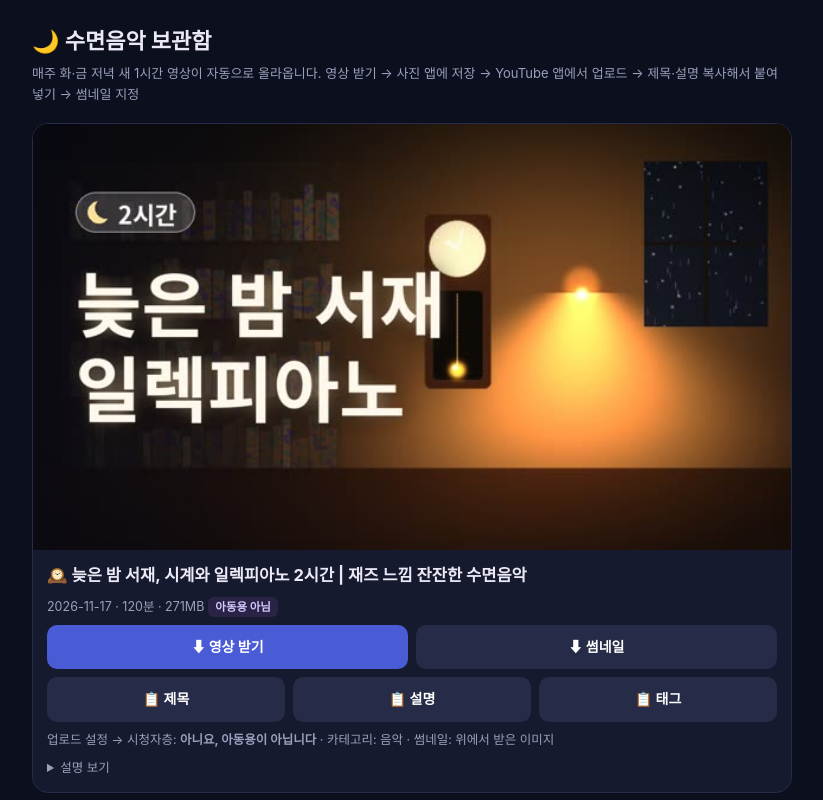
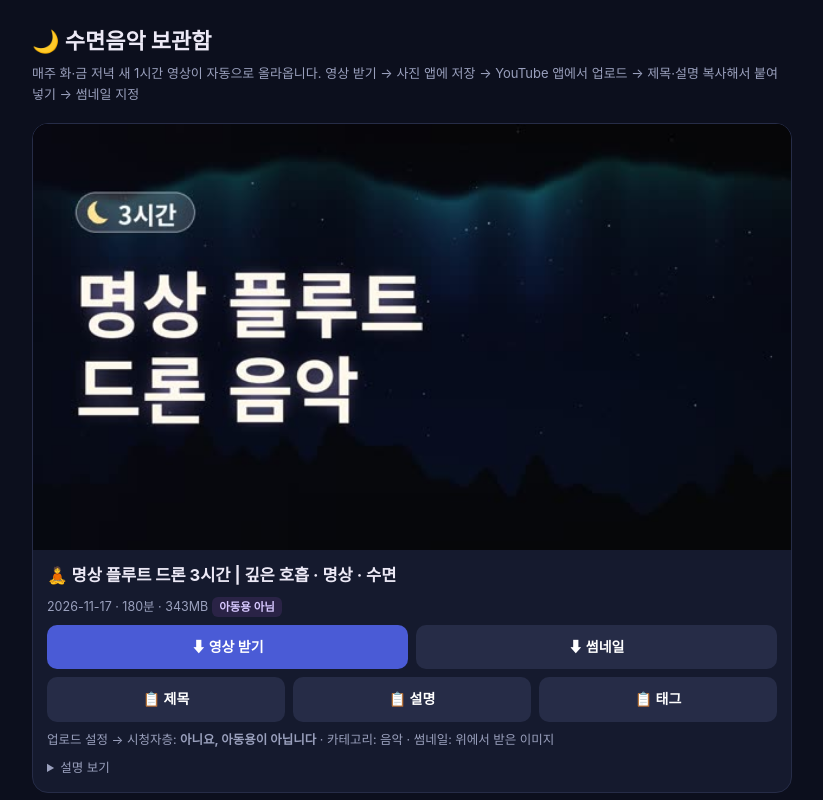
Before and after one commit to yunsub2002/yscomslip, a plain HTML site: page index.html in a window 1280 px wide. Shown: the top 800 px of the page, without its empty margins (228-1051 px from the left). Drawn offline with Linux system fonts and the light colour scheme.

Commit message:
수면음악 1편 추가 (2026-11-17)

```diff
--- a/index.html
+++ b/index.html
@@ -8,12 +8,32 @@ h1{font-size:22px;margin:6px 0 4px}p.s{color:var(--mut);margin:0 0 18px;font-siz
 .r{display:flex;gap:8px;flex-wrap:wrap}.r a,.r button{flex:1;min-width:96px;text-align:center;font:inherit;font-weight:700;font-size:14px;color:#fff;background:#4a5bd6;border:0;border-radius:10px;padding:11px;text-decoration:none;cursor:pointer}
 .r a.t,.r button{background:#262c47}details{font-size:12.5px;color:var(--mut)}details pre{white-space:pre-wrap;font:inherit;background:#0a0d18;padding:10px;border-radius:8px}
 </style></head><body><main><h1>🌙 수면음악 보관함</h1><p class="s">매주 화·금 저녁 새 1시간 영상이 자동으로 올라옵니다. 영상 받기 → 사진 앱에 저장 → YouTube 앱에서 업로드 → 제목·설명 복사해서 붙여 넣기 → 썸네일 지정</p>
+<div class="v"><img src="thumbs/flute_meditation_111719590_thumb.jpg" alt="" loading="lazy"><div class="b"><h2>🧘 명상 플루트 드론 3시간 | 깊은 호흡 · 명상 · 수면</h2>
+<div class="m">2026-11-17 · 180분 · 343MB<span class="k">아동용 아님</span></div>
+<div class="r"><a href="https://github.com/yunsub2002/yscomslip/releases/download/sleep-20261117-1959/flute_meditation_111719590.mp4">⬇ 영상 받기</a><a class="t" href="https://github.com/yunsub2002/yscomslip/releases/download/sleep-20261117-1959/flute_meditation_111719590_thumb.jpg">⬇ 썸네일</a></div>
+<div class="r"><button data-c="t0">📋 제목</button><button data-c="d0">📋 설명</button><button data-c="g0">📋 태그</button></div>
+<div class="m">업로드 설정 → 시청자층: <b>아니요, 아동용이 아닙니다</b> · 카테고리: 음악 · 썸네일: 위에서 받은 이미지</div>
+<span id="t0" hidden>🧘 명상 플루트 드론 3시간 | 깊은 호흡 · 명상 · 수면</span><span id="g0" hidden>명상음악, 플루트, 드론 음악, 수면음악, 요가음악, 싱잉볼, 핸드팬, meditation music, deep sleep, 마음 안정</span><details><summary>설명 보기</summary><pre id="d0">낮게 깔린 현악 드론 위로 플루트·핸드팬·싱잉볼이 박자 없이 천천히 노래합니다. 명상과 깊은 잠을 위한 음악이에요.
+
+🌙 3시간 동안 끊김 없이 이어지고, 시작은 천천히 커지고 마지막 1분은 소리가 서서히 작아져 잠을 깨우지 않아요.
+🎧 1분 30초마다 장면이 천천히 바뀌고, 그 장면의 소리도 함께 바뀝니다: 오로라(바람) → 달빛 시냇물(시냇물·귀뚜라미) → 달빛 대숲(대나무 부딪힘·바람) → 밤하늘(바람·귀뚜라미)
+🎼 이번 영상의 곡: 새로 작곡한 곡 54곡 — 플루트 레 리디안 앰비언트 (박자 없음), 핸드팬 파 도리안 4/4박자 ♩=45, 싱잉볼 도 도리안 앰비언트 (박자 없음) 등
+🎻 악기: 플루트 · 핸드팬 · 싱잉볼
+💤 화면 밝기를 낮추고, 볼륨은 작게 틀어 주세요.
+
+━━━━━━━━━━
+🎵 음원·영상 안내
+이 영상의 음악, 자연의 소리, 배경 영상은 모두 이 채널에서 직접 프로그램으로 작곡·합성·제작한 창작물입니다. 외부 음원이나 샘플, 스톡 영상을 사용하지 않았습니다.
+
+🔔 매주 화요일·금요일 저녁, 새 수면음악이 올라옵니다. 구독하고 함께 푹 자요.
+
+#명상음악 #플루트 #드론음악 #수면음악 #요가음악 #싱잉볼 #핸드팬 #meditationmusic</pre></details></div></div>
 <div class="v"><img src="thumbs/clock_epiano_111711480_thumb.jpg" alt="" loading="lazy"><div class="b"><h2>🕰️ 늦은 밤 서재, 시계와 일렉피아노 2시간 | 재즈 느낌 잔잔한 수면음악</h2>
 <div class="m">2026-11-17 · 120분 · 271MB<span class="k">아동용 아님</span></div>
 <div class="r"><a href="https://github.com/yunsub2002/yscomslip/releases/download/sleep-20261117-1148/clock_epiano_111711480.mp4">⬇ 영상 받기</a><a class="t" href="https://github.com/yunsub2002/yscomslip/releases/download/sleep-20261117-1148/clock_epiano_111711480_thumb.jpg">⬇ 썸네일</a></div>
-<div class="r"><button data-c="t0">📋 제목</button><button data-c="d0">📋 설명</button><button data-c="g0">📋 태그</button></div>
+<div class="r"><button data-c="t1">📋 제목</button><button data-c="d1">📋 설명</button><button data-c="g1">📋 태그</button></div>
 <div class="m">업로드 설정 → 시청자층: <b>아니요, 아동용이 아닙니다</b> · 카테고리: 음악 · 썸네일: 위에서 받은 이미지</div>
-<span id="t0" hidden>🕰️ 늦은 밤 서재, 시계와 일렉피아노 2시간 | 재즈 느낌 잔잔한 수면음악</span><span id="g0" hidden>일렉피아노, 재즈 수면음악, 시계 소리, 수면음악, 힐링음악, lofi, asmr, jazz sleep, 잠 잘오는 음악, 늦은 밤</span><details><summary>설명 보기</summary><pre id="d0">똑딱이는 괘종시계, 가끔 책장 넘기는 소리, 따뜻한 일렉피아노와 비브라폰. 늦은 밤 스탠드 하나 켜 둔 서재에서 잠드는 느낌이에요.
+<span id="t1" hidden>🕰️ 늦은 밤 서재, 시계와 일렉피아노 2시간 | 재즈 느낌 잔잔한 수면음악</span><span id="g1" hidden>일렉피아노, 재즈 수면음악, 시계 소리, 수면음악, 힐링음악, lofi, asmr, jazz sleep, 잠 잘오는 음악, 늦은 밤</span><details><summary>설명 보기</summary><pre id="d1">똑딱이는 괘종시계, 가끔 책장 넘기는 소리, 따뜻한 일렉피아노와 비브라폰. 늦은 밤 스탠드 하나 켜 둔 서재에서 잠드는 느낌이에요.
 
 🌙 2시간 동안 끊김 없이 이어지고, 시작은 천천히 커지고 마지막 1분은 소리가 서서히 작아져 잠을 깨우지 않아요.
 🎧 1분 30초마다 장면이 천천히 바뀌고, 그 장면의 소리도 함께 바뀝니다: 늦은 밤 서재(책장 넘김·괘종시계) → 촛불(장작) → 비 오는 창(빗소리) → 눈 오는 창가(바람·장작)
@@ -31,9 +51,9 @@ h1{font-size:22px;margin:6px 0 4px}p.s{color:var(--mut);margin:0 0 18px;font-siz
 <div class="v"><img src="thumbs/rain_lullaby_111411530_thumb.jpg" alt="" loading="lazy"><div class="b"><h2>🌧️ 처마 빗소리 오르골 자장가 3시간 | 아기 잠 잘 오는 음악 · 수면음악 Vol.3</h2>
 <div class="m">2026-11-14 · 180분 · 425MB<span class="k">아동용으로 설정</span></div>
 <div class="r"><a href="https://github.com/yunsub2002/yscomslip/releases/download/sleep-20261114-1153/rain_lullaby_111411530.mp4">⬇ 영상 받기</a><a class="t" href="https://github.com/yunsub2002/yscomslip/releases/download/sleep-20261114-1153/rain_lullaby_111411530_thumb.jpg">⬇ 썸네일</a></div>
-<div class="r"><button data-c="t1">📋 제목</button><button data-c="d1">📋 설명</button><button data-c="g1">📋 태그</button></div>
+<div class="r"><button data-c="t2">📋 제목</button><button data-c="d2">📋 설명</button><button data-c="g2">📋 태그</button></div>
 <div class="m">업로드 설정 → 시청자층: <b>예, 아동용입니다</b> · 카테고리: 음악 · 썸네일: 위에서 받은 이미지</div>
-<span id="t1" hidden>🌧️ 처마 빗소리 오르골 자장가 3시간 | 아기 잠 잘 오는 음악 · 수면음악 Vol.3</span><span id="g1" hidden>빗소리 자장가, 오르골 자장가, 아기 수면음악, 자장가, 빗소리, 수면음악, 잠 잘오는 음악, 아기 잠재우기, lullaby, rain sounds</span><details><summary>설명 보기</summary><pre id="d1">처마 끝에서 똑똑 떨어지는 빗방울 소리 위로, 매번 새로 작곡한 오르골과 하프 자장가가 천천히 흘러갑니다.
+<span id="t2" hidden>🌧️ 처마 빗소리 오르골 자장가 3시간 | 아기 잠 잘 오는 음악 · 수면음악 Vol.3</span><span id="g2" hidden>빗소리 자장가, 오르골 자장가, 아기 수면음악, 자장가, 빗소리, 수면음악, 잠 잘오는 음악, 아기 잠재우기, lullaby, rain sounds</span><details><summary>설명 보기</summary><pre id="d2">처마 끝에서 똑똑 떨어지는 빗방울 소리 위로, 매번 새로 작곡한 오르골과 하프 자장가가 천천히 흘러갑니다.
 
 🌙 3시간 동안 끊김 없이 이어지고, 시작은 천천히 커지고 마지막 1분은 소리가 서서히 작아져 잠을 깨우지 않아요.
 🎼 이번 영상의 곡: 새로 작곡한 곡 66곡 — 오르골 라 장조 3/4박자 ♩=60, 하프 레 장조 4/4박자 ♩=54, 오르골 미 장조 3/4박자 ♩=55 등
@@ -50,9 +70,9 @@ h1{font-size:22px;margin:6px 0 4px}p.s{color:var(--mut);margin:0 0 18px;font-siz
 <div class="v"><img src="thumbs/rain_lullaby_111319590_thumb.jpg" alt="" loading="lazy"><div class="b"><h2>🌧️ 빗소리 오르골 자장가 2시간 | 아기 잠 잘 오는 음악 · 수면음악 Vol.2</h2>
 <div class="m">2026-11-13 · 120분 · 781MB<span class="k">아동용으로 설정</span></div>
 <div class="r"><a href="https://github.com/yunsub2002/yscomslip/releases/download/sleep-20261113-1959/rain_lullaby_111319590.mp4">⬇ 영상 받기</a><a class="t" href="https://github.com/yunsub2002/yscomslip/releases/download/sleep-20261113-1959/rain_lullaby_111319590_thumb.jpg">⬇ 썸네일</a></div>
-<div class="r"><button data-c="t2">📋 제목</button><button data-c="d2">📋 설명</button><button data-c="g2">📋 태그</button></div>
+<div class="r"><button data-c="t3">📋 제목</button><button data-c="d3">📋 설명</button><button data-c="g3">📋 태그</button></div>
 <div class="m">업로드 설정 → 시청자층: <b>예, 아동용입니다</b> · 카테고리: 음악 · 썸네일: 위에서 받은 이미지</div>
-<span id="t2" hidden>🌧️ 빗소리 오르골 자장가 2시간 | 아기 잠 잘 오는 음악 · 수면음악 Vol.2</span><span id="g2" hidden>빗소리 자장가, 오르골 자장가, 아기 수면음악, 자장가, 빗소리, 수면음악, 잠 잘오는 음악, 아기 잠재우기, lullaby, rain sounds</span><details><summary>설명 보기</summary><pre id="d2">창밖에 조용히 내리는 빗소리 위로, 매번 새로 작곡한 오르골 자장가가 천천히 흘러갑니다.
+<span id="t3" hidden>🌧️ 빗소리 오르골 자장가 2시간 | 아기 잠 잘 오는 음악 · 수면음악 Vol.2</span><span id="g3" hidden>빗소리 자장가, 오르골 자장가, 아기 수면음악, 자장가, 빗소리, 수면음악, 잠 잘오는 음악, 아기 잠재우기, lullaby, rain sounds</span><details><summary>설명 보기</summary><pre id="d3">창밖에 조용히 내리는 빗소리 위로, 매번 새로 작곡한 오르골 자장가가 천천히 흘러갑니다.
 
 🌙 2시간 동안 끊김 없이 이어지고, 시작은 천천히 커지고 마지막 1분은 소리가 서서히 작아져 잠을 깨우지 않아요.
 🎼 이번 영상의 곡: 새로 작곡한 자장가 44곡 (도장조 3/4박자 ♩=56, 시장조 3/4박자 ♩=60, 파장조 3/4박자 ♩=62 등)
@@ -68,9 +88,9 @@ h1{font-size:22px;margin:6px 0 4px}p.s{color:var(--mut);margin:0 0 18px;font-siz
 <div class="v"><img src="thumbs/firefly_lullaby_111314570_thumb.jpg" alt="" loading="lazy"><div class="b"><h2>✨ 반딧불 숲 오르골 3시간 | 아이 잠자리 동화 같은 수면음악</h2>
 <div class="m">2026-11-13 · 180분 · 872MB<span class="k">아동용으로 설정</span></div>
 <div class="r"><a href="https://github.com/yunsub2002/yscomslip/releases/download/sleep-20261113-1457/firefly_lullaby_111314570.mp4">⬇ 영상 받기</a><a class="t" href="https://github.com/yunsub2002/yscomslip/releases/download/sleep-20261113-1457/firefly_lullaby_111314570_thumb.jpg">⬇ 썸네일</a></div>
-<div class="r"><button data-c="t3">📋 제목</button><button data-c="d3">📋 설명</button><button data-c="g3">📋 태그</button></div>
+<div class="r"><button data-c="t4">📋 제목</button><button data-c="d4">📋 설명</button><button data-c="g4">📋 태그</button></div>
 <div class="m">업로드 설정 → 시청자층: <b>예, 아동용입니다</b> · 카테고리: 음악 · 썸네일: 위에서 받은 이미지</div>
-<span id="t3" hidden>✨ 반딧불 숲 오르골 3시간 | 아이 잠자리 동화 같은 수면음악</span><span id="g3" hidden>오르골, 자장가, 반딧불, 아기 수면음악, 어린이 자장가, 꿀잠, 수면음악, 잠 잘오는 음악, music box, lullaby</span><details><summary>설명 보기</summary><pre id="d3">반딧불이 춤추는 여름밤 숲. 오르골과 부드러운 피아노가 번갈아 들려주는 새 자장가들입니다.
+<span id="t4" hidden>✨ 반딧불 숲 오르골 3시간 | 아이 잠자리 동화 같은 수면음악</span><span id="g4" hidden>오르골, 자장가, 반딧불, 아기 수면음악, 어린이 자장가, 꿀잠, 수면음악, 잠 잘오는 음악, music box, lullaby</span><details><summary>설명 보기</summary><pre id="d4">반딧불이 춤추는 여름밤 숲. 오르골과 부드러운 피아노가 번갈아 들려주는 새 자장가들입니다.
 
 🌙 3시간 동안 끊김 없이 이어지고, 시작은 천천히 커지고 마지막 1분은 소리가 서서히 작아져 잠을 깨우지 않아요.
 🎼 이번 영상의 곡: 새로 작곡한 자장가 63곡 (레장조 3/4박자 ♩=53, 라장조 3/4박자 ♩=56, 시장조 3/4박자 ♩=55 등)
@@ -86,9 +106,9 @@ h1{font-size:22px;margin:6px 0 4px}p.s{color:var(--mut);margin:0 0 18px;font-siz
 <div class="v"><img src="thumbs/rain_only_111309040_thumb.jpg" alt="" loading="lazy"><div class="b"><h2>☔ 창밖 빗소리 2시간 | 잠 잘 오는 빗소리 · 공부 · 휴식</h2>
 <div class="m">2026-11-13 · 120분 · 787MB<span class="k">아동용 아님</span></div>
 <div class="r"><a href="https://github.com/yunsub2002/yscomslip/releases/download/sleep-20261113-0904/rain_only_111309040.mp4">⬇ 영상 받기</a><a class="t" href="https://github.com/yunsub2002/yscomslip/releases/download/sleep-20261113-0904/rain_only_111309040_thumb.jpg">⬇ 썸네일</a></div>
-<div class="r"><button data-c="t4">📋 제목</button><button data-c="d4">📋 설명</button><button data-c="g4">📋 태그</button></div>
+<div class="r"><button data-c="t5">📋 제목</button><button data-c="d5">📋 설명</button><button data-c="g5">📋 태그</button></div>
 <div class="m">업로드 설정 → 시청자층: <b>아니요, 아동용이 아닙니다</b> · 카테고리: 음악 · 썸네일: 위에서 받은 이미지</div>
-<span id="t4" hidden>☔ 창밖 빗소리 2시간 | 잠 잘 오는 빗소리 · 공부 · 휴식</span><span id="g4" hidden>빗소리, 빗소리 asmr, 잠잘때 빗소리, 수면 빗소리, 공부할때 빗소리, 백색소음, rain sounds, 수면음악, 자연의 소리, 1시간</span><details><summary>설명 보기</summary><pre id="d4">음악 없이 빗소리만 담았습니다. 창문에 부딪히는 빗방울과 멀리서 내리는 비의 낮은 소리가 1시간 동안 이어집니다.
+<span id="t5" hidden>☔ 창밖 빗소리 2시간 | 잠 잘 오는 빗소리 · 공부 · 휴식</span><span id="g5" hidden>빗소리, 빗소리 asmr, 잠잘때 빗소리, 수면 빗소리, 공부할때 빗소리, 백색소음, rain sounds, 수면음악, 자연의 소리, 1시간</span><details><summary>설명 보기</summary><pre id="d5">음악 없이 빗소리만 담았습니다. 창문에 부딪히는 빗방울과 멀리서 내리는 비의 낮은 소리가 1시간 동안 이어집니다.
 
 🌙 2시간 동안 끊김 없이 이어지고, 시작은 천천히 커지고 마지막 1분은 소리가 서서히 작아져 잠을 깨우지 않아요.
 💤 화면 밝기를 낮추고, 볼륨은 작게 틀어 주세요.
@@ -103,9 +123,9 @@ h1{font-size:22px;margin:6px 0 4px}p.s{color:var(--mut);margin:0 0 18px;font-siz
 <div class="v"><img src="thumbs/rain_lullaby_111211420_thumb.jpg" alt="" loading="lazy"><div class="b"><h2>🌧️ 빗소리 오르골 자장가 1시간 | 아기 잠 잘 오는 음악 · 수면음악</h2>
 <div class="m">2026-11-12 · 60분 · 635MB<span class="k">아동용으로 설정</span></div>
 <div class="r"><a href="https://github.com/yunsub2002/yscomslip/releases/download/sleep-20261112-1142/rain_lullaby_111211420.mp4">⬇ 영상 받기</a><a class="t" href="https://github.com/yunsub2002/yscomslip/releases/download/sleep-20261112-1142/rain_lullaby_111211420_thumb.jpg">⬇ 썸네일</a></div>
-<div class="r"><button data-c="t5">📋 제목</button><button data-c="d5">📋 설명</button><button data-c="g5">📋 태그</button></div>
+<div class="r"><button data-c="t6">📋 제목</button><button data-c="d6">📋 설명</button><button data-c="g6">📋 태그</button></div>
 <div class="m">업로드 설정 → 시청자층: <b>예, 아동용입니다</b> · 카테고리: 음악 · 썸네일: 위에서 받은 이미지</div>
-<span id="t5" hidden>🌧️ 빗소리 오르골 자장가 1시간 | 아기 잠 잘 오는 음악 · 수면음악</span><span id="g5" hidden>빗소리 자장가, 오르골 자장가, 아기 수면음악, 자장가, 빗소리, 수면음악, 잠 잘오는 음악, 아기 잠재우기, lullaby, rain sounds</span><details><summary>설명 보기</summary><pre id="d5">창밖에 조용히 내리는 빗소리 위로, 매번 새로 작곡한 오르골 자장가가 천천히 흘러갑니다.
+<span id="t6" hidden>🌧️ 빗소리 오르골 자장가 1시간 | 아기 잠 잘 오는 음악 · 수면음악</span><span id="g6" hidden>빗소리 자장가, 오르골 자장가, 아기 수면음악, 자장가, 빗소리, 수면음악, 잠 잘오는 음악, 아기 잠재우기, lullaby, rain sounds</span><details><summary>설명 보기</summary><pre id="d6">창밖에 조용히 내리는 빗소리 위로, 매번 새로 작곡한 오르골 자장가가 천천히 흘러갑니다.
 
 🌙 60분 동안 끊김 없이 이어지고, 시작은 천천히 커지고 마지막 1분은 소리가 서서히 작아져 잠을 깨우지 않아요.
 🎼 이번 영상의 곡: 새로 작곡한 자장가 22곡 (파장조 3/4박자 ♩=64, 시장조 3/4박자 ♩=61, 라장조 3/4박자 ♩=56 등)
```
Also changed, not shown: videos.json (+24 -0 lines), thumbs/flute_meditation_111719590_thumb.jpg (added).
